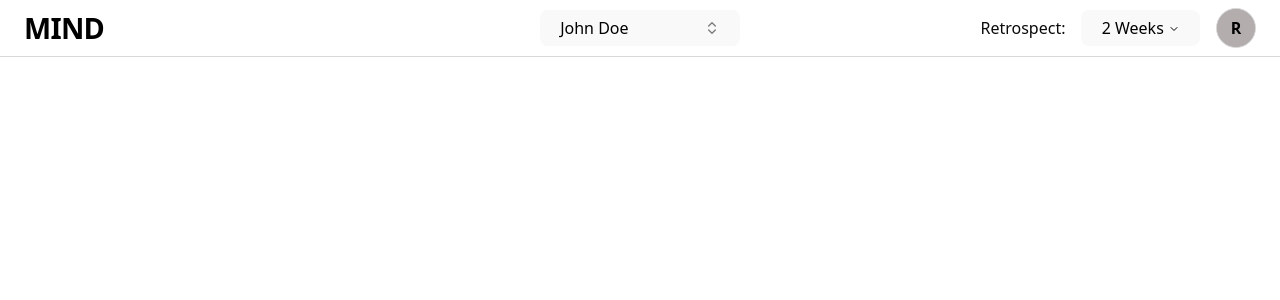
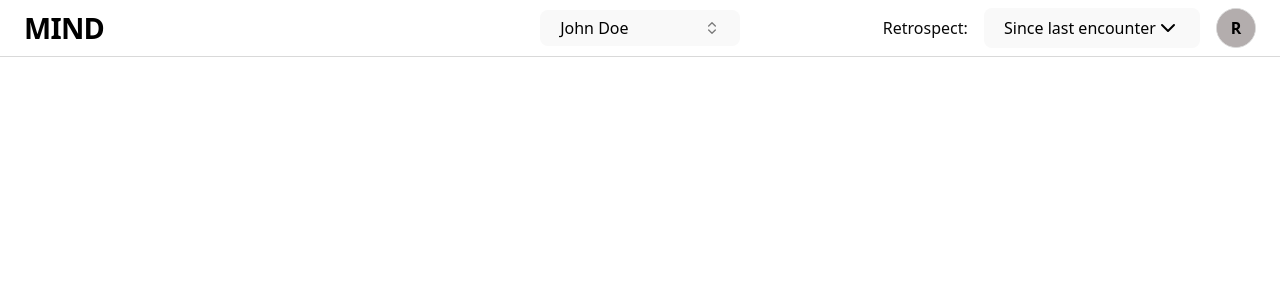
Before and after one commit to sea-lab-space/MIND, a React (Vite) app in the folder FE-mh-narrative-dashboard/: page / in a window 1280 px wide. Shown: the top 300 px of the page. Built offline with nearby package versions, Linux system fonts and the light colour scheme.

Commit message:
Header mvp

```diff
--- a/FE-mh-narrative-dashboard/src/App.tsx
+++ b/FE-mh-narrative-dashboard/src/App.tsx
@@ -1,4 +1,5 @@
 import Header from "./components/header";
+import type { RetrospectOptions } from "./types/props";
 
 function App() {
   const nameList = [
@@ -16,11 +17,20 @@ function App() {
 
   const userName = "Ryan"
 
+  const retrospectHorizon: RetrospectOptions = {
+    "Since last encounter": 14,
+    "Last month": 30,
+    "Last 3 months": 90,
+    "Last 6 months": 180,
+    "Last year": 365,
+  }
+
   return (
     <>
       <Header
         patientNames={nameList}
         userName={userName}
+        retrospectHorizon={retrospectHorizon}
       />
     </>
   );
--- a/FE-mh-narrative-dashboard/src/components/header.tsx
+++ b/FE-mh-narrative-dashboard/src/components/header.tsx
@@ -10,13 +10,6 @@ import {
   CommandList,
 } from "@/components/ui/command";
 import {
-  NavigationMenu,
-  NavigationMenuContent,
-  NavigationMenuItem,
-  NavigationMenuList,
-  NavigationMenuTrigger,
-} from "@/components/ui/navigation-menu";
-import {
   Popover,
   PopoverContent,
   PopoverTrigger,
@@ -27,16 +20,20 @@ import {
   DropdownMenu,
   DropdownMenuContent,
   DropdownMenuItem,
-  DropdownMenuLabel,
-  DropdownMenuSeparator,
   DropdownMenuTrigger,
 } from "@/components/ui/dropdown-menu";
+import { ChevronDown } from 'lucide-react';
 import type { HeaderProps } from "@/types/props";
 
 const Header: React.FC<HeaderProps> = (props) => {
-  const { patientNames, userName } = props;
+  const { patientNames, userName, retrospectHorizon } = props;
   const [open, setOpen] = useState(false);
-  const [selectedPerson, setSelectedPerson] = useState("John Doe");
+
+  // TODO: take person/retrospect selection global if needed
+  const [selectedPerson, setSelectedPerson] = useState<string>("John Doe");
+  const [selectedRetrospect, setSelectedRetrospect] = useState<string>(
+    Object.keys(retrospectHorizon)[0]
+  );
 
   // TODO: does not handle repeatitive name
   const people = patientNames.map((name: string) => ({
@@ -105,20 +102,22 @@ const Header: React.FC<HeaderProps> = (props) => {
         {/* Right - Retrospect Navigation and Avatar */}
         <div className="flex items-center gap-4 w-1/3 justify-end">
           <p>Retrospect:</p>
-          <NavigationMenu>
-            <NavigationMenuList>
-              <NavigationMenuItem>
-                <NavigationMenuTrigger className="bg-transparent hover:bg-gray-50 text-black font-normal">
-                  2 Weeks
-                </NavigationMenuTrigger>
-                <NavigationMenuContent>
-                  <div>
-                    TBD
-                  </div>
-                </NavigationMenuContent>
-              </NavigationMenuItem>
-            </NavigationMenuList>
-          </NavigationMenu>
+          <DropdownMenu>
+            <DropdownMenuTrigger className="flex bg-transparent hover:bg-gray-50 text-black font-normal h-[2.5em] items-center">
+              {selectedRetrospect}
+              <ChevronDown />
+            </DropdownMenuTrigger>
+            <DropdownMenuContent>
+              {Object.entries(retrospectHorizon).map(([key, _]) => (
+                <DropdownMenuItem
+                  key={key}
+                  onClick={() => setSelectedRetrospect(key)}
+                >
+                  {key}
+                </DropdownMenuItem>
+              ))}
+            </DropdownMenuContent>
+          </DropdownMenu>
 
           <Avatar className="w-10 h-10 bg-[#b3adad] border border-[#d9d9d9]">
             <AvatarFallback className="bg-[#b3adad] text-black font-semibold">
--- a/FE-mh-narrative-dashboard/src/types/props.ts
+++ b/FE-mh-narrative-dashboard/src/types/props.ts
@@ -1,4 +1,12 @@
 export interface HeaderProps {
   patientNames: string[];
   userName: string;
+  retrospectHorizon: RetrospectOptions
 }
+
+
+// TODO: support more granularities
+// Now the value should be the number of days
+export type RetrospectOptions = {
+  [key: string]: number;
+};
```
